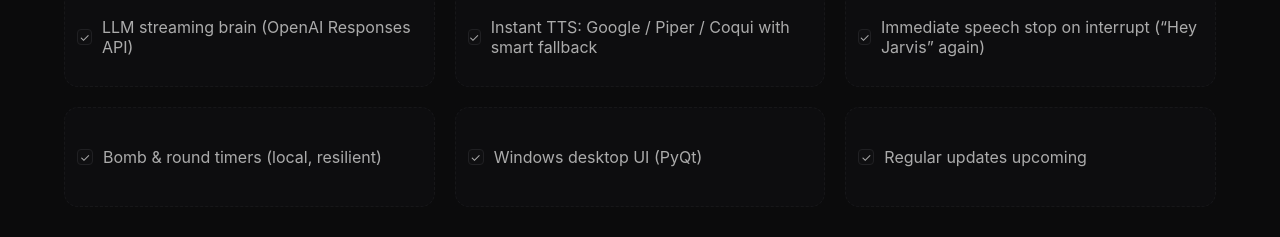
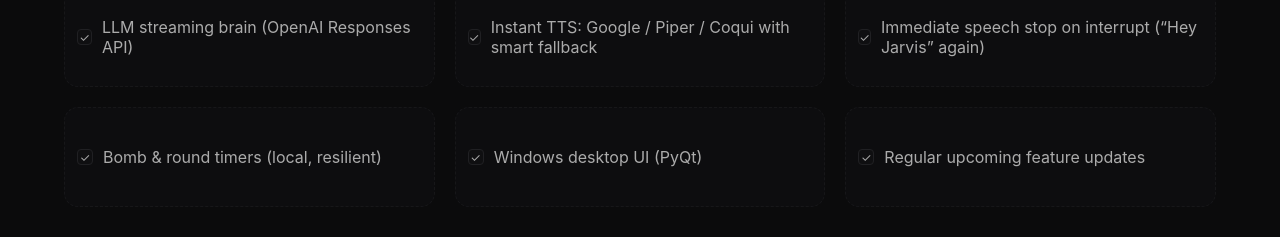
Before and after one commit to hoangtu0701/clutch, a plain HTML site: page docs/index.html in a window 1280 px wide. Shown: the part 1362-1599 px from the top of the page. Drawn offline with Linux system fonts and the light colour scheme.

Commit message:
updated landing page

```diff
--- a/docs/index.html
+++ b/docs/index.html
@@ -261,7 +261,7 @@
         <li><span class="tick">✓</span><span>Immediate speech stop on interrupt (“Hey Jarvis” again)</span></li>
         <li><span class="tick">✓</span><span>Bomb & round timers (local, resilient)</span></li>
         <li><span class="tick">✓</span><span>Windows desktop UI (PyQt)</span></li>
-        <li><span class="tick">✓</span><span>Regular updates upcoming</span></li>
+        <li><span class="tick">✓</span><span>Regular upcoming feature updates</span></li>
       </ul>
     </section>
 
```
